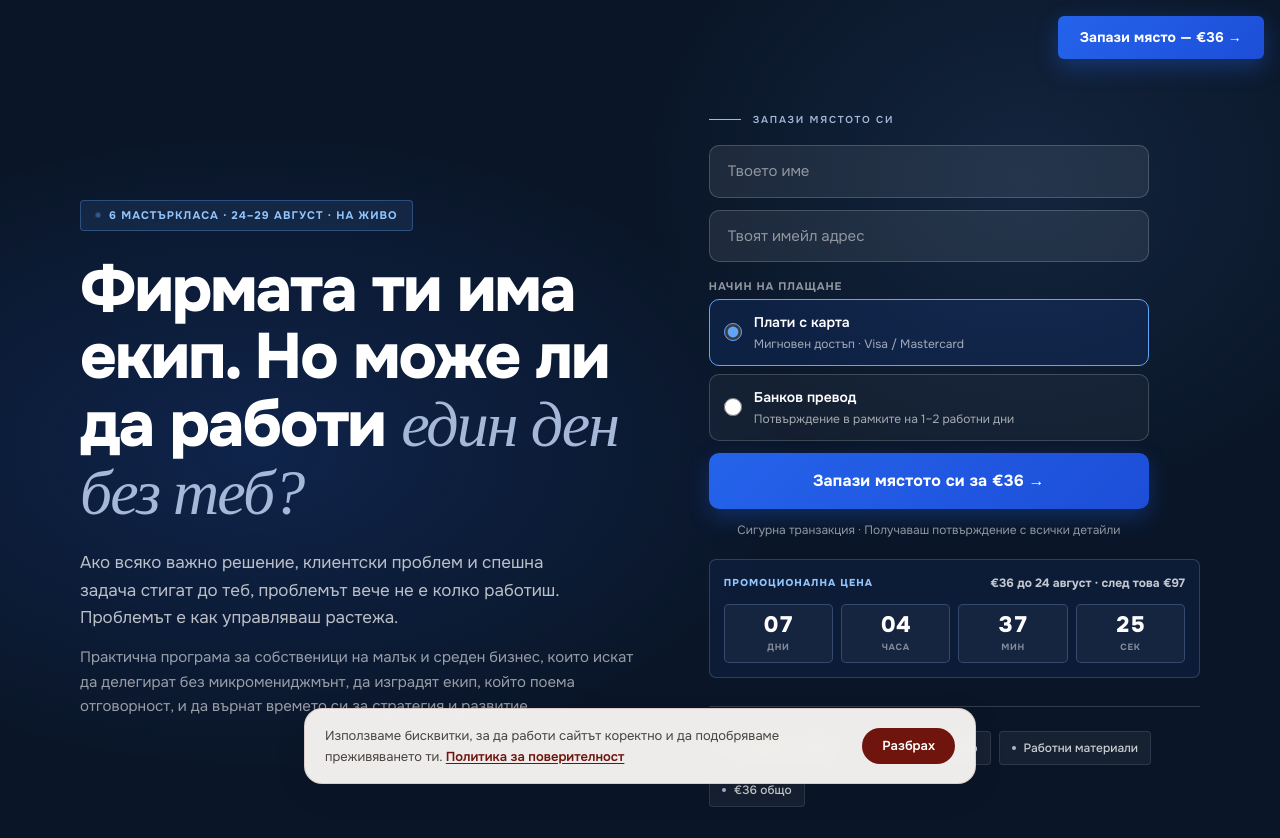
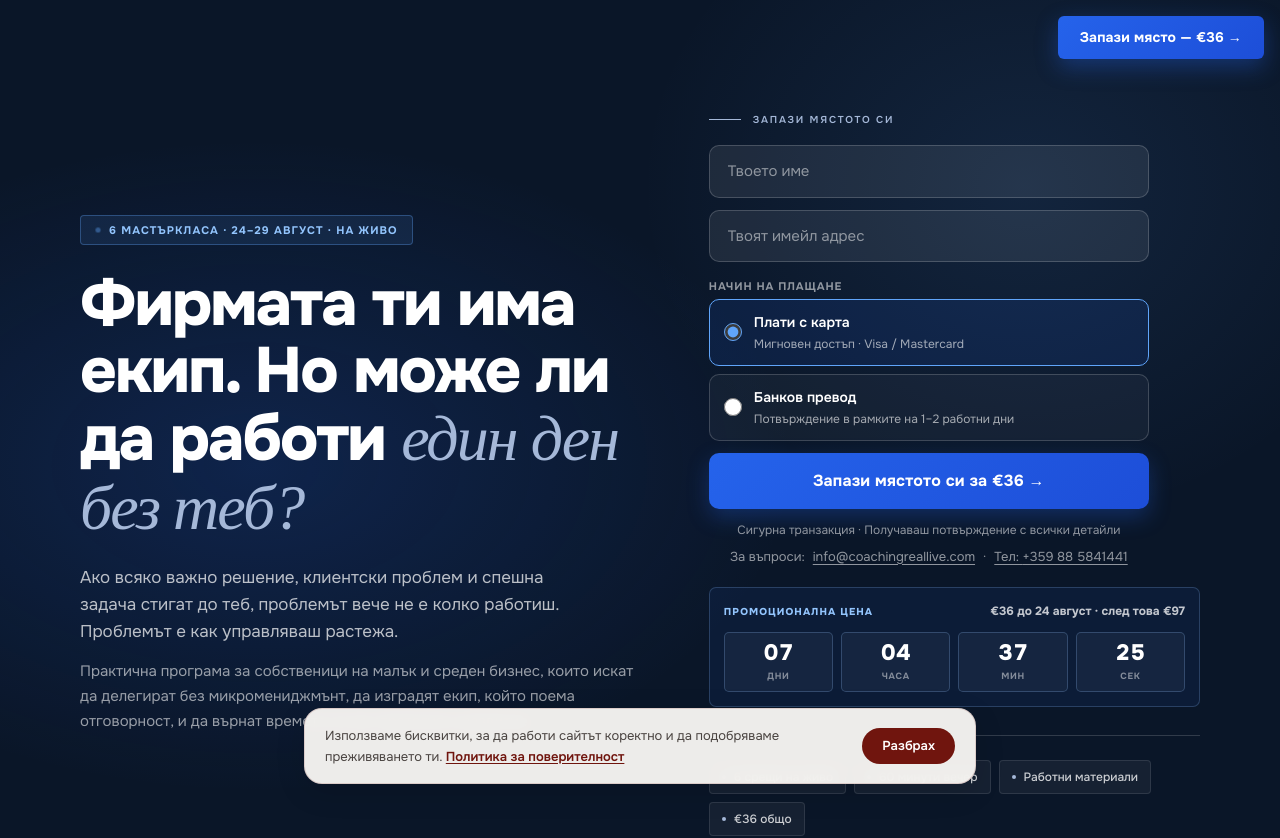
Before and after one commit to jordanyanewski-stack/coaching-real, a Next.js app: page /leadership in a window 1280 px wide. Shown: the top 838 px of the page. Built offline with nearby package versions, Linux system fonts and the light colour scheme.

Commit message:
Add contact details to campaign signup forms

```diff
--- a/src/app/bootcamp/page.tsx
+++ b/src/app/bootcamp/page.tsx
@@ -1,5 +1,6 @@
 import Image from "next/image";
 import { T, onDark, PHOTO_URL, GRADIENT_TEXT, SiteNav, SiteFooter } from "@/app/_shared";
+import { CampaignContact } from "@/components/campaign-contact";
 
 export const metadata = {
   title: "Business Bootcamp: Ikigai Marketing – Coaching Real | Станислава Павлова",
@@ -1252,6 +1253,7 @@ function WaitlistSection() {
             <p style={{ fontSize: '11px', color: onDark.muted, textAlign: 'center' }}>
               Без спам. Само важни новини за следващото издание.
             </p>
+            <CampaignContact color={onDark.muted} />
           </div>
         </form>
       </div>
--- a/src/app/freebie/optin-form.tsx
+++ b/src/app/freebie/optin-form.tsx
@@ -3,6 +3,7 @@
 import { useState, type FormEvent } from 'react';
 import { T } from '@/app/_shared';
 import { trackLead } from '@/app/pixel';
+import { CampaignContact } from '@/components/campaign-contact';
 
 type Status = 'idle' | 'submitting' | 'success' | 'error';
 
@@ -113,6 +114,7 @@ export function OptinForm() {
           ? 'Изпращане...'
           : 'Да! Искам мини-гайда!'}
       </button>
+      <CampaignContact color="var(--mv-text-secondary)" />
     </form>
   );
 }
--- a/src/app/kickstart/waitlist-form.tsx
+++ b/src/app/kickstart/waitlist-form.tsx
@@ -2,6 +2,7 @@
 
 import { useState, type FormEvent } from 'react';
 import { T } from '@/app/_shared';
+import { CampaignContact } from '@/components/campaign-contact';
 
 interface Tokens {
   primary: string;
@@ -140,6 +141,7 @@ export function WaitlistForm({ onDark }: Props) {
       >
         {status === 'submitting' ? 'Записване...' : 'Запиши се →'}
       </button>
+      <CampaignContact color={onDark.secondary} />
     </form>
   );
 }
--- a/src/app/masterclass/enroll-form.tsx
+++ b/src/app/masterclass/enroll-form.tsx
@@ -2,6 +2,7 @@
 
 import { useState, useRef } from 'react';
 import { trackInitiateCheckout } from '@/app/pixel';
+import { CampaignContact } from '@/components/campaign-contact';
 import { PRODUCTS, type ProductSlug } from '@/lib/products';
 
 type PaymentMethod = 'card' | 'bank';
@@ -411,6 +412,7 @@ export function EnrollForm({ product = 'masterclass', cardOnly = false, variant
             ? 'След запис ще видиш IBAN, сума и основание за превода'
             : 'Сигурна транзакция · Получаваш потвърждение с всички детайли'}
       </p>
+      <CampaignContact color={t.legendText} style={{ marginTop: '8px' }} />
     </form>
   );
 }
--- a/src/app/stuck-in-the-middle/signup-form.tsx
+++ b/src/app/stuck-in-the-middle/signup-form.tsx
@@ -1,6 +1,7 @@
 'use client';
 
 import { useState, type FormEvent } from 'react';
+import { CampaignContact } from '@/components/campaign-contact';
 import styles from './stuck.module.css';
 
 type Status = 'idle' | 'submitting' | 'error';
@@ -56,6 +57,7 @@ export function SignupForm({ compact = false }: { compact?: boolean }) {
         <span aria-hidden="true">→</span>
       </button>
       <p className={styles.formNote}>Starts 26 August · 19:00 CET · Private Facebook group</p>
+      <CampaignContact language="en" color="#596261" />
     </form>
   );
 }
--- /dev/null
+++ b/src/components/campaign-contact.tsx
@@ -0,0 +1,53 @@
+import type { CSSProperties } from 'react';
+
+type CampaignContactProps = {
+  language?: 'bg' | 'en';
+  color?: string;
+  align?: 'left' | 'center';
+  style?: CSSProperties;
+};
+
+const CONTACT_EMAIL = 'info@coachingreallive.com';
+const CONTACT_PHONE_DISPLAY = '+359 88 5841441';
+const CONTACT_PHONE_LINK = '+359885841441';
+
+export function CampaignContact({
+  language = 'bg',
+  color = 'inherit',
+  align = 'center',
+  style,
+}: CampaignContactProps) {
+  return (
+    <p
+      style={{
+        display: 'flex',
+        flexWrap: 'wrap',
+        alignItems: 'center',
+        justifyContent: align === 'center' ? 'center' : 'flex-start',
+        gap: '4px 8px',
+        margin: 0,
+        color,
+        fontSize: '13px',
+        lineHeight: 1.6,
+        textAlign: align,
+        ...style,
+      }}
+    >
+      <span>{language === 'en' ? 'Questions?' : 'За въпроси:'}</span>
+      <a
+        href={`mailto:${CONTACT_EMAIL}`}
+        style={{ color: 'inherit', textDecoration: 'underline', textUnderlineOffset: '3px' }}
+      >
+        {CONTACT_EMAIL}
+      </a>
+      <span aria-hidden="true">·</span>
+      <a
+        href={`tel:${CONTACT_PHONE_LINK}`}
+        aria-label={`${language === 'en' ? 'Telephone' : 'Телефон'} ${CONTACT_PHONE_DISPLAY}`}
+        style={{ color: 'inherit', textDecoration: 'underline', textUnderlineOffset: '3px' }}
+      >
+        {language === 'en' ? 'Tel:' : 'Тел:'} {CONTACT_PHONE_DISPLAY}
+      </a>
+    </p>
+  );
+}
```
